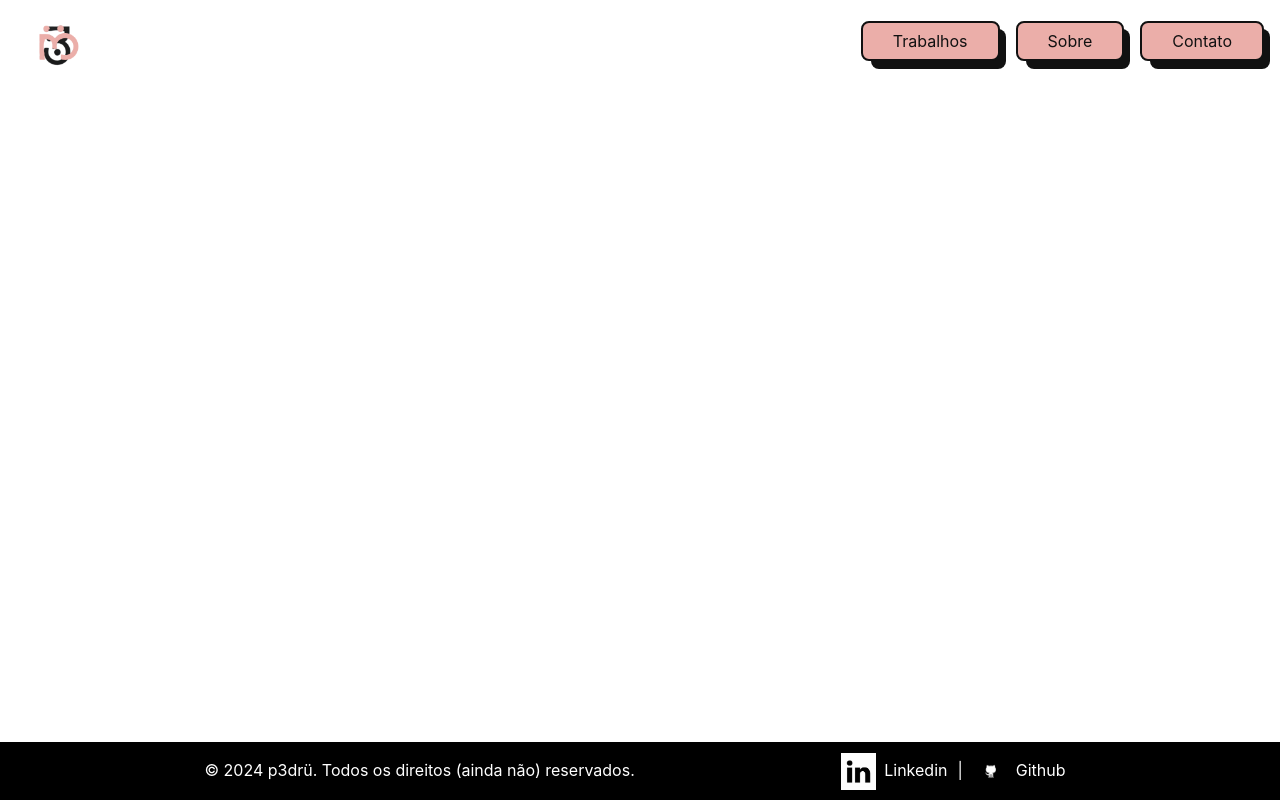
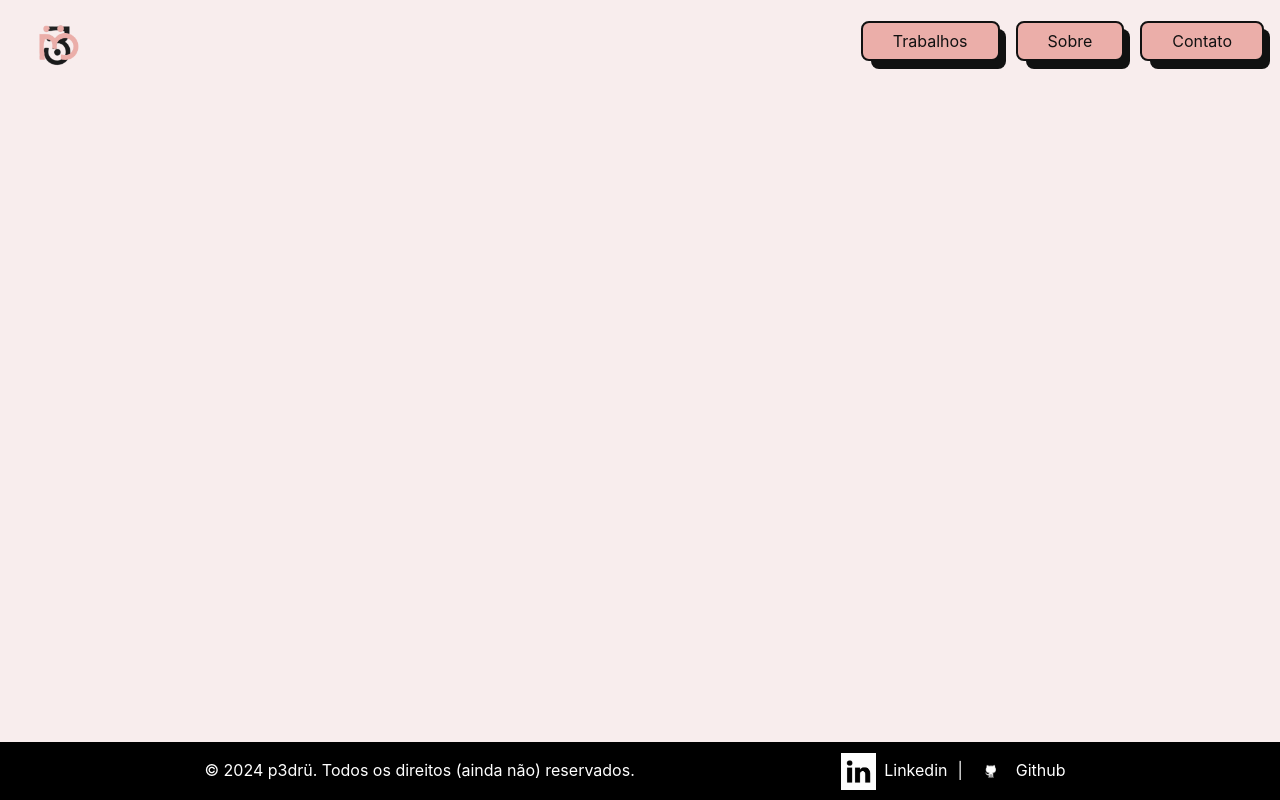
Before and after one commit to p3dru/portfolio, a React (Create React App) app: page / in a window 1280 px wide. Built offline with nearby package versions, Linux system fonts and the light colour scheme; a web font is replaced by a local one.

Commit message:
Alterando a cor de bg e do header

```diff
--- a/src/pages/styles.css
+++ b/src/pages/styles.css
@@ -25,7 +25,7 @@
     --secondary-color: #7C34EB;
     --tertiary-color: #EBAEA9;
     --text-color: #333;
-    --background-color: #fff;
+    --background-color: rgb(248, 237, 237);
   }
 
   body {
@@ -156,7 +156,7 @@
     right: 0;
     z-index: 1000;
     padding: 1rem;
-    background-color: rgba(255, 255, 255, 0.9);
+    background-color: rgb(248, 237, 237, 0.9);
   }
 
   .nav {
```
